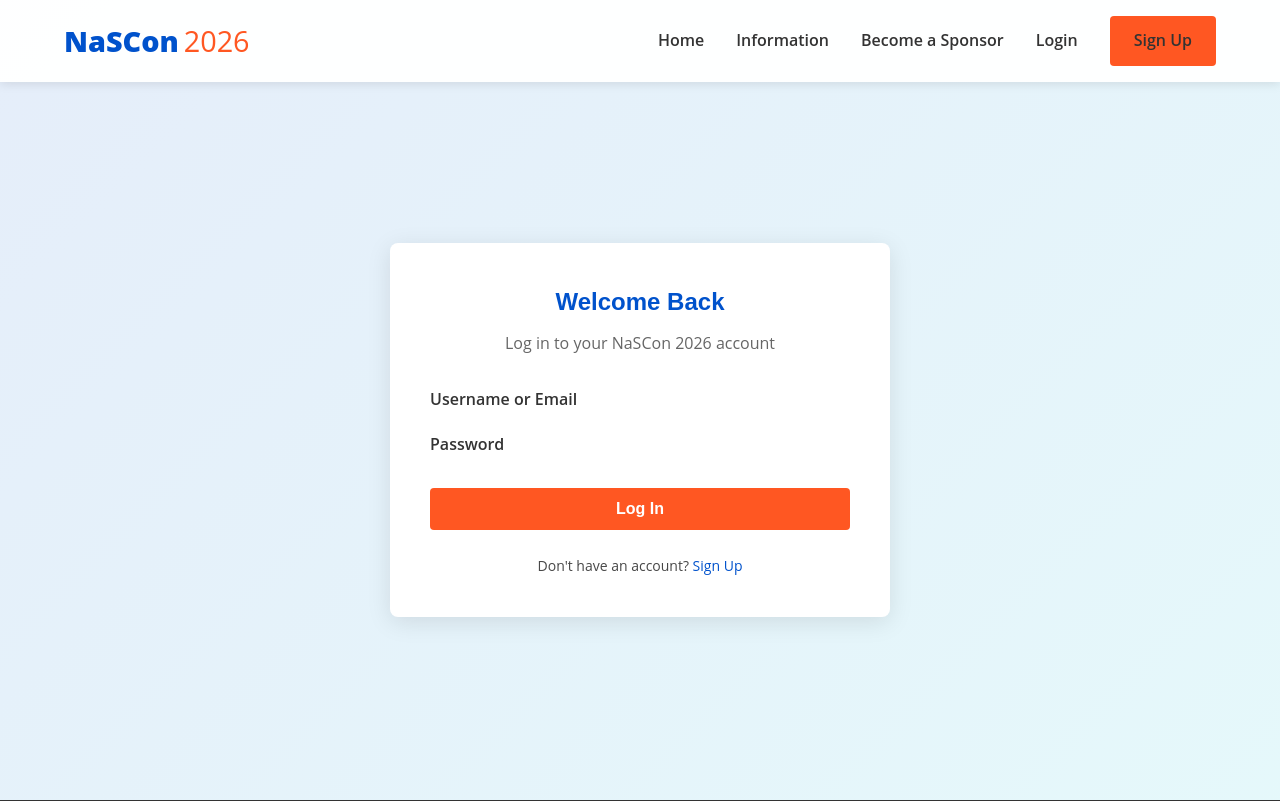
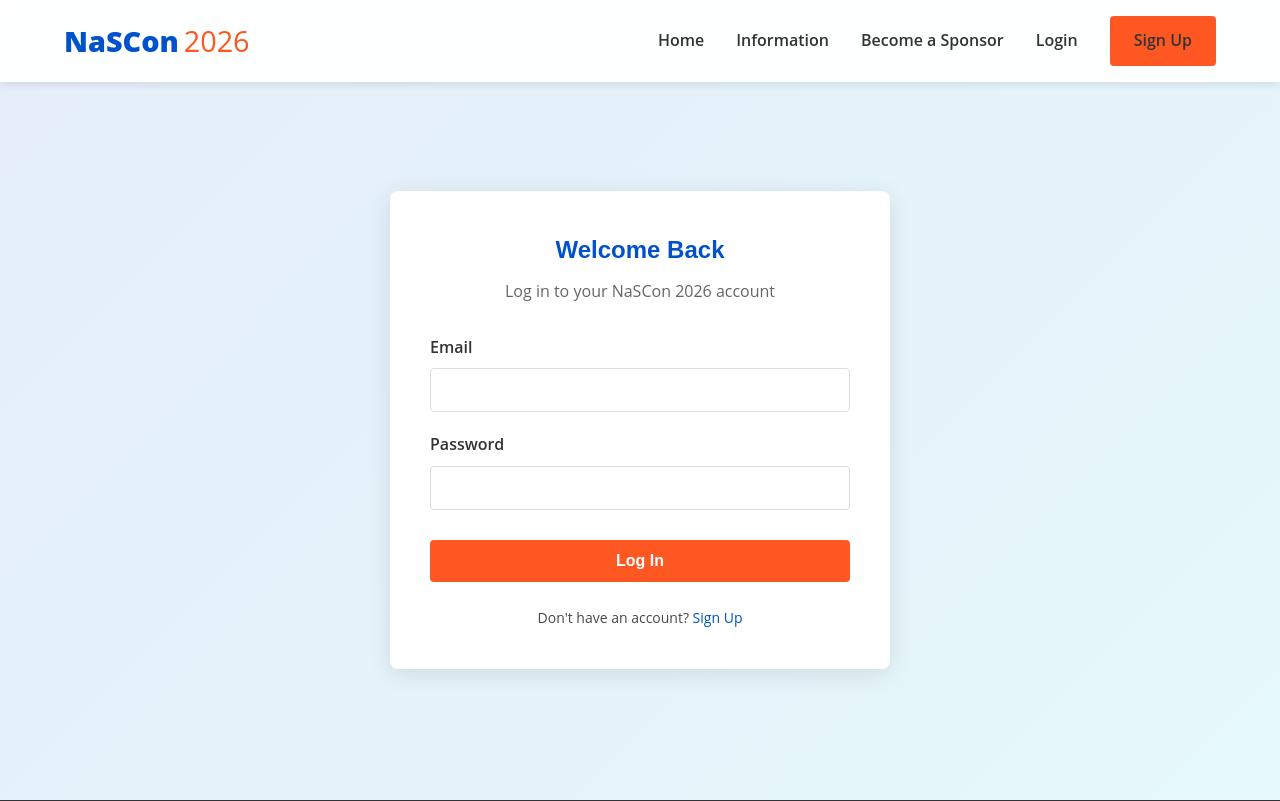
Before and after one commit to RafayAhmad7548/Nascon26, a Django app: page /login/ in a window 1280 px wide. Shown: the top 801 px of the page. Run offline with Django 5.2, Linux system fonts and the light colour scheme.

Commit message:
login worky

```diff
--- a/nascon/forms.py
+++ b/nascon/forms.py
@@ -42,34 +42,7 @@ class SignupForm(forms.ModelForm):
         return user
 
 
-# class SignupForm(forms.Form):
-#     username = forms.CharField(max_length=150, widget=forms.TextInput(attrs={'class': 'form-control'}))
-#     email = forms.EmailField(widget=forms.EmailInput(attrs={'class': 'form-control'}))
-#     password = forms.CharField(widget=forms.PasswordInput(attrs={'class': 'form-control'}))
-#     confirm_password = forms.CharField(widget=forms.PasswordInput(attrs={'class': 'form-control'}))
-#     role = forms.ChoiceField(choices=[('Participant', 'Participant'), ('Sponsor', 'Sponsor')],
-#                             widget=forms.RadioSelect)
-#
-#     def clean(self):
-#         cleaned_data = super().clean()
-#         password = cleaned_data.get("password")
-#         confirm_password = cleaned_data.get("confirm_password")
-#
-#         if password != confirm_password:
-#             raise forms.ValidationError("Passwords don't match")
-#
-#         # Check if username is already taken
-#         username = cleaned_data.get("username")
-#         if User.objects.filter(username=username).exists():
-#             raise forms.ValidationError("Username is already taken")
-#
-#         # Check if email is already taken
-#         email = cleaned_data.get("email")
-#         if User.objects.filter(email=email).exists():
-#             raise forms.ValidationError("Email is already registered")
-#
-#         return cleaned_data
-#
-# class LoginForm(forms.Form):
-#     username_or_email = forms.CharField(max_length=255, widget=forms.TextInput(attrs={'class': 'form-control'}))
-#     password = forms.CharField(widget=forms.PasswordInput(attrs={'class': 'form-control'}))
+
+class LoginForm(forms.Form):
+    email = forms.EmailField(max_length=255, widget=forms.TextInput(attrs={'class': 'form-control'}))
+    password = forms.CharField(widget=forms.PasswordInput(attrs={'class': 'form-control'}))
--- a/nascon/templates/nascon/login.html
+++ b/nascon/templates/nascon/login.html
@@ -24,14 +24,14 @@
             </div>
             {% endif %}
 
-            <form method="post" class="auth-form">
+            <form method="post" class="auth-form" action="{% url 'login' %}">
                 {% csrf_token %}
 
                 <div class="form-group">
-                    <label for="{{ form.username_or_email.id_for_label }}">Username or Email</label>
-                    {{ form.username_or_email }}
-                    {% if form.username_or_email.errors %}
-                    <div class="error-message">{{ form.username_or_email.errors }}</div>
+                    <label for="{{ form.email.id_for_label }}">Email</label>
+                    {{ form.email }}
+                    {% if form.email.errors %}
+                    <div class="error-message">{{ form.email.errors }}</div>
                     {% endif %}
                 </div>
 
--- a/nascon/urls.py
+++ b/nascon/urls.py
@@ -6,7 +6,7 @@ urlpatterns = [
     path('sponsor/', views.sponsor_view, name="sponsor"),
     path('sponsor/events/', views.sponsor_events_view, name="sponsor_events"),
     path('sponsor/confirm/', views.sponsor_confirm_view, name="sponsor_confirm"),
-    path('login/', views.login, name="login"),
+    path('login/', views.login_view, name="login"),
     path('signup/', views.signup, name="signup"),
     # path('logout/', views.logout_view, name="logout"),
 ]
--- a/nascon/views.py
+++ b/nascon/views.py
@@ -1,71 +1,55 @@
-# from django.shortcuts import render
-# from .models import Event
-
-# def index(request):
-#     # Get all events from the database
-#     events = Event.objects.all()
-#     return render(request, "nascon/home.html", {
-#         "events": events
-#     })
+from django.forms import ValidationError
 from django.shortcuts import render, redirect
 from django.contrib import messages
+from django.contrib.auth import authenticate, login
 from .models import Event
-from .forms import SignupForm
+from .forms import SignupForm, LoginForm
 
 def index(request):
     # Get all events from the database
     events = Event.objects.all()
     return render(request, "nascon/home.html", {
         "events": events
-    })
+})
 
 def signup(request):
     if request.method == 'POST':
         form = SignupForm(request.POST)
         if form.is_valid():
             form.save()
+            messages.success(request, 'singup success')
             return redirect('login')
     else:
         form = SignupForm()
 
     return render(request, 'nascon/signup.html', { 'form' : form })
 
-def login(request):
-    # if request.method == 'POST':
-    #     form = LoginForm(request.POST)
-    #     if form.is_valid():
-    #         username_or_email = form.cleaned_data['username_or_email']
-    #         password = form.cleaned_data['password']
-    #
-    #         # Check if user exists by username or email
-    #         try:
-    #             # Try to find by username
-    #             user = User.objects.filter(username=username_or_email).first()
-    #             if not user:
-    #                 # Try to find by email
-    #                 user = User.objects.filter(email=username_or_email).first()
-    #
-    #             if user and bcrypt.checkpw(password.encode(), user.password.encode()):
-    #                 # Authentication successful
-    #                 request.session['user_id'] = user.userid
-    #                 request.session['username'] = user.username
-    #                 request.session['role'] = user.role
-    #                 messages.success(request, 'Login successful!')
-    #                 return redirect('home')
-    #             else:
-    #                 messages.error(request, 'Invalid username/email or password.')
-    #         except Exception as e:
-    #             messages.error(request, f'An error occurred: {str(e)}')
-    # else:
-    #     form = LoginForm()
+def login_view(request):
+    if request.method == 'POST':
+        form = LoginForm(request.POST)
+        if form.is_valid():
+            email = form.cleaned_data['email']
+            password = form.cleaned_data['password']
 
-    return render(request, 'nascon/login.html')
+            user = authenticate(request, username=email, password=password)
+            if user is not None:
+                login(request, user)
+                messages.success(request, 'login success')
+                return redirect('home')
+            else:
+                form.add_error('Invalid Credentials', error=ValidationError('Invalid Credentials'))
+
+    else:
+        form = LoginForm()
+
+    return render(request, 'nascon/login.html', { 'form' : form })
 
 def logout_view(request):
-    # Clear all session data
     request.session.flush()
     messages.success(request, 'You have been logged out successfully.')
     return redirect('home')
+
+
 
 # Add these view functions
 def sponsor_view(request):
```
